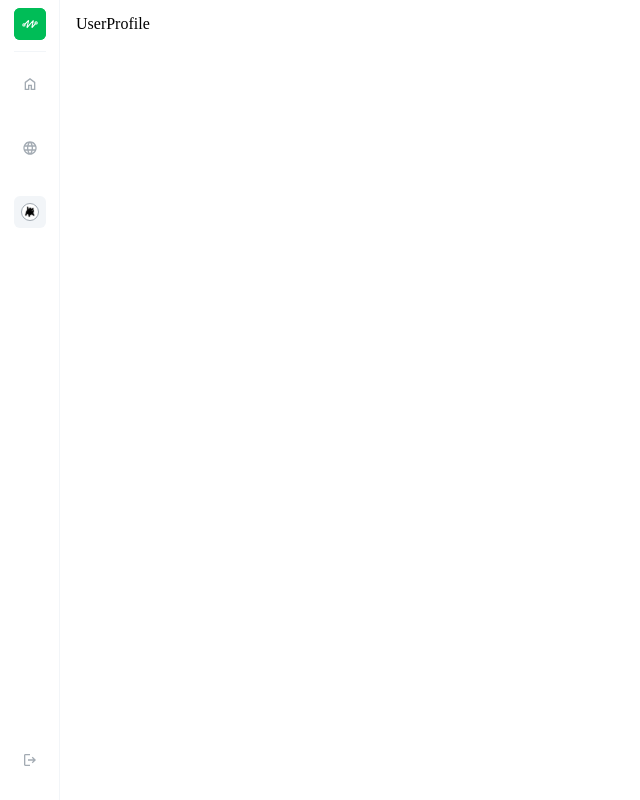
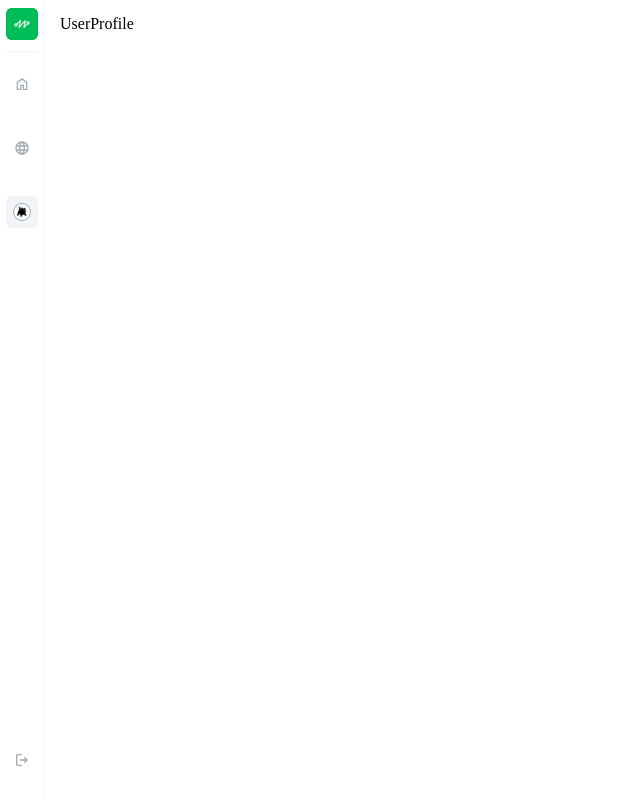
Before and after one commit to KUIT-MAPU/MAPU-Frontend, a React (Create React App) app: page /user/1 in a window 1280 px wide. Shown: the whole page, without its empty margins (0-640 px from the left). Built offline with nearby package versions, Linux system fonts and the light colour scheme.

Commit message:
style: GlobalNavigationBar px value has been changed

```diff
--- a/src/components/userProfile/GlobalNavigationBar.module.scss
+++ b/src/components/userProfile/GlobalNavigationBar.module.scss
@@ -3,7 +3,7 @@
 }
 
 .LeftSideBar {
-    width: 60px;
+    width: 44px;
     height: 100vh;
     background-color: #FFFFFF;
     display: flex;
--- a/src/pages/Explore.tsx
+++ b/src/pages/Explore.tsx
@@ -6,7 +6,7 @@ const Explore = () => {
     titleElement.innerHTML = `탐색 | MAPU`;
   }, []);
 
-  return <div>Explore</div>;
+  return <div>Explore</div>
 };
 
 export default Explore;
```
